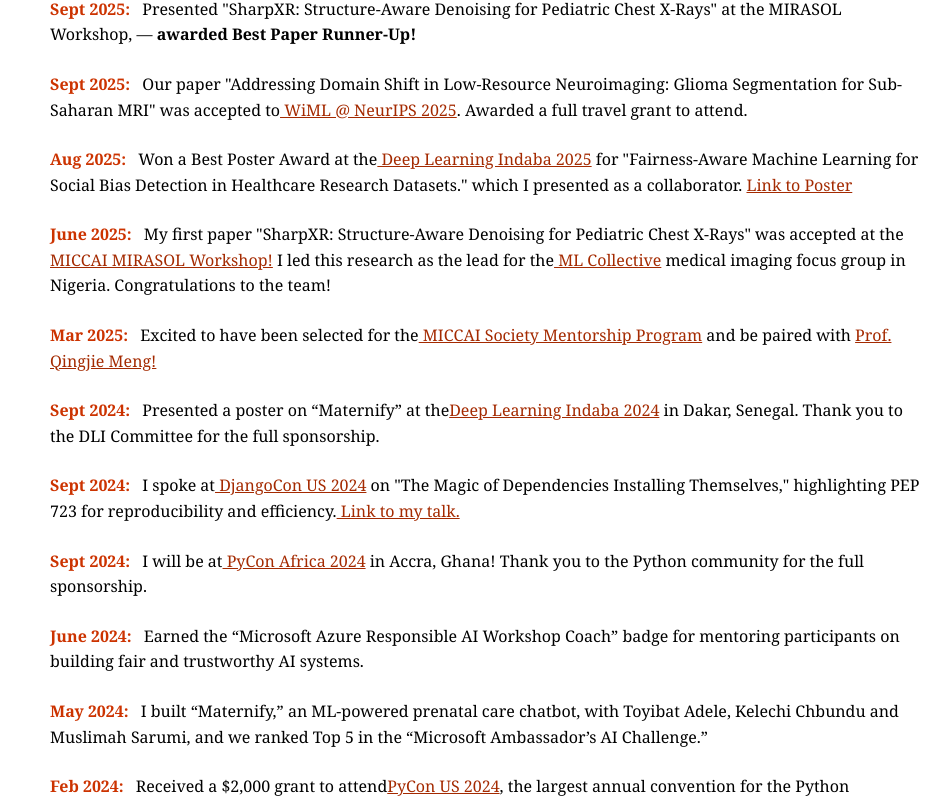
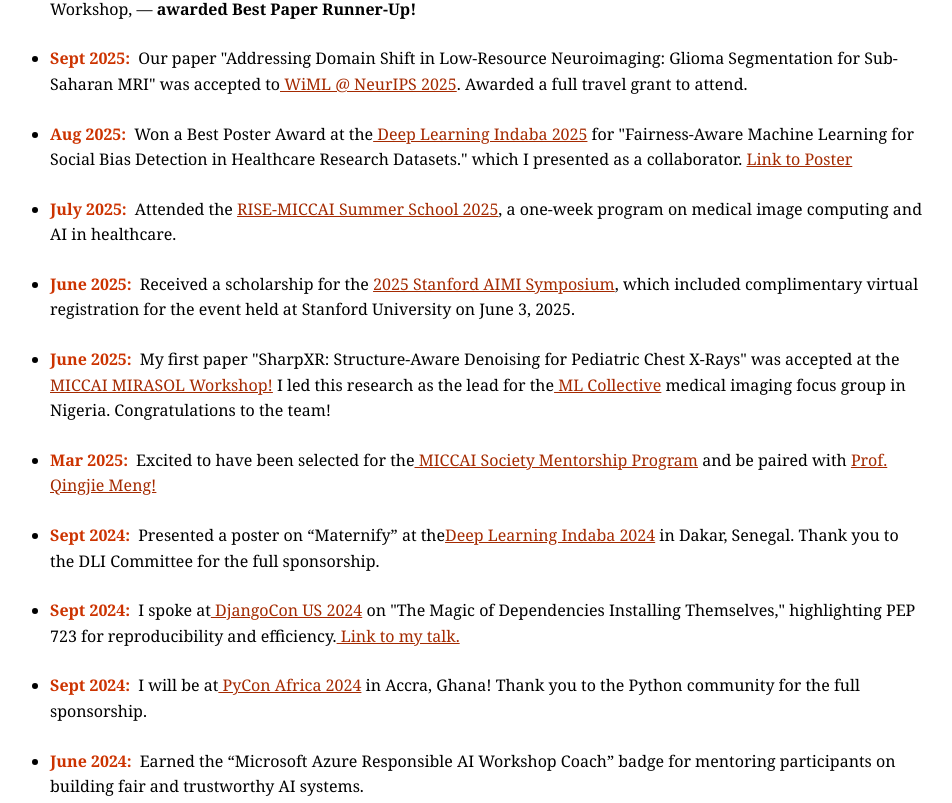
Before and after one commit to ileri-oluwa-kiiye/ileri-oluwa-kiiye.github.io, a React (Vite) app: page / in a window 1280 px wide. Shown: the part 1851-2654 px from the top of the page, without its empty margins (154-1106 px from the left). Built offline with nearby package versions, Linux system fonts and the light colour scheme.

Commit message:
Enhance news section by adding new achievements, updating item IDs, and improving formatting for better readability and accessibility.

```diff
--- a/src/comp/LandingPage/news.jsx
+++ b/src/comp/LandingPage/news.jsx
@@ -87,6 +87,24 @@
   },
   {
     id: 9,
+    date: "July 2025",
+    description: (
+      <>
+        Attended the <a href="https://summer.rise-miccai.org/" target="_blank" rel="noopener noreferrer">RISE-MICCAI Summer School 2025</a>, a one-week program on medical image computing and AI in healthcare.
+      </>
+    ),
+  },
+  {
+    id: 10,
+    date: "June 2025",
+    description: (
+      <>
+        Received a scholarship for the <a href="https://aimi.stanford.edu/aimi25/agenda" target="_blank" rel="noopener noreferrer">2025 Stanford AIMI Symposium</a>, which included complimentary virtual registration for the event held at Stanford University on June 3, 2025.
+      </>
+    ),
+  },
+  {
+    id: 11,
     date: "June 2025",
     description: (
       <>
@@ -96,7 +114,7 @@
     ),
   },
   {
-    id: 10,
+    id: 12,
     date: "Mar 2025",
     description: (
       <>
@@ -106,7 +124,7 @@
     ),
   },
   {
-    id: 11,
+    id: 13,
     date: "Sept 2024",
     description: (
       <>
@@ -116,7 +134,7 @@
     ),
   },
   {
-    id: 12,
+    id: 14,
     date: "Sept 2024",
     description: (
       <>
@@ -127,17 +145,17 @@
     ),
   },
   {
-    id: 13,
+    id: 15,
     date: "Sept 2024",
     description: (
       <>
         I will be at
-        <a href="hhttps://africa.pycon.org/2024/" target="_blank" rel="noopener noreferrer"> PyCon Africa 2024</a> in Accra, Ghana! Thank you to the Python community for the full sponsorship.
+        <a href="https://africa.pycon.org/2024/" target="_blank" rel="noopener noreferrer"> PyCon Africa 2024</a> in Accra, Ghana! Thank you to the Python community for the full sponsorship.
       </>
     ),
   },
   {
-    id: 14,
+    id: 16,
     date: "June 2024",
     description: (
       <>
@@ -146,7 +164,7 @@
     ),
   },
   {
-    id: 15,
+    id: 17,
     date: "May 2024",
     description: (
       <>
@@ -155,17 +173,17 @@
     ),
   },
   {
-    id: 16,
+    id: 18,
     date: "Feb 2024",
     description: (
       <>
         Received a $2,000 grant to attend
-        <a href="hhttps://us.pycon.org/2024/" target="_blank" rel="noopener noreferrer">PyCon US 2024</a>, the largest annual convention for the Python programming language.
+        <a href="https://us.pycon.org/2024/" target="_blank" rel="noopener noreferrer">PyCon US 2024</a>, the largest annual convention for the Python programming language.
       </>
     ),
   },
   {
-    id: 17,
+    id: 19,
     date: "Jan 2024",
     description: (
       <>
@@ -179,15 +197,19 @@
 const News = () => {
   return (
     <NewsSection id="news">
-      <h1>News</h1>
-      {newsItems.map((item, index) => (
-        <div key={`${item.date}-${index}`} className="news-item">
-          <span className="date font-semibold">{item.date}:</span>{" "}
-          <span className="description">
-            {item.description}
-          </span>
-        </div>
-      ))}
+      <h1 className="text-2xl font-semibold font-serif tracking-tight">News</h1>
+      <ul className="mt-4 space-y-3" role="list">
+        {newsItems.map((item, index) => (
+          <li key={`${item.date}-${index}`} className="news-item flex items-start gap-3">
+            <span className="date shrink-0 w-28 text-sm tracking-wide text-slate-600">
+              {item.date}:
+            </span>
+            <span className="description flex-1 leading-relaxed">
+              {item.description}
+            </span>
+          </li>
+        ))}
+      </ul>
     </NewsSection>
   );
 };
```
